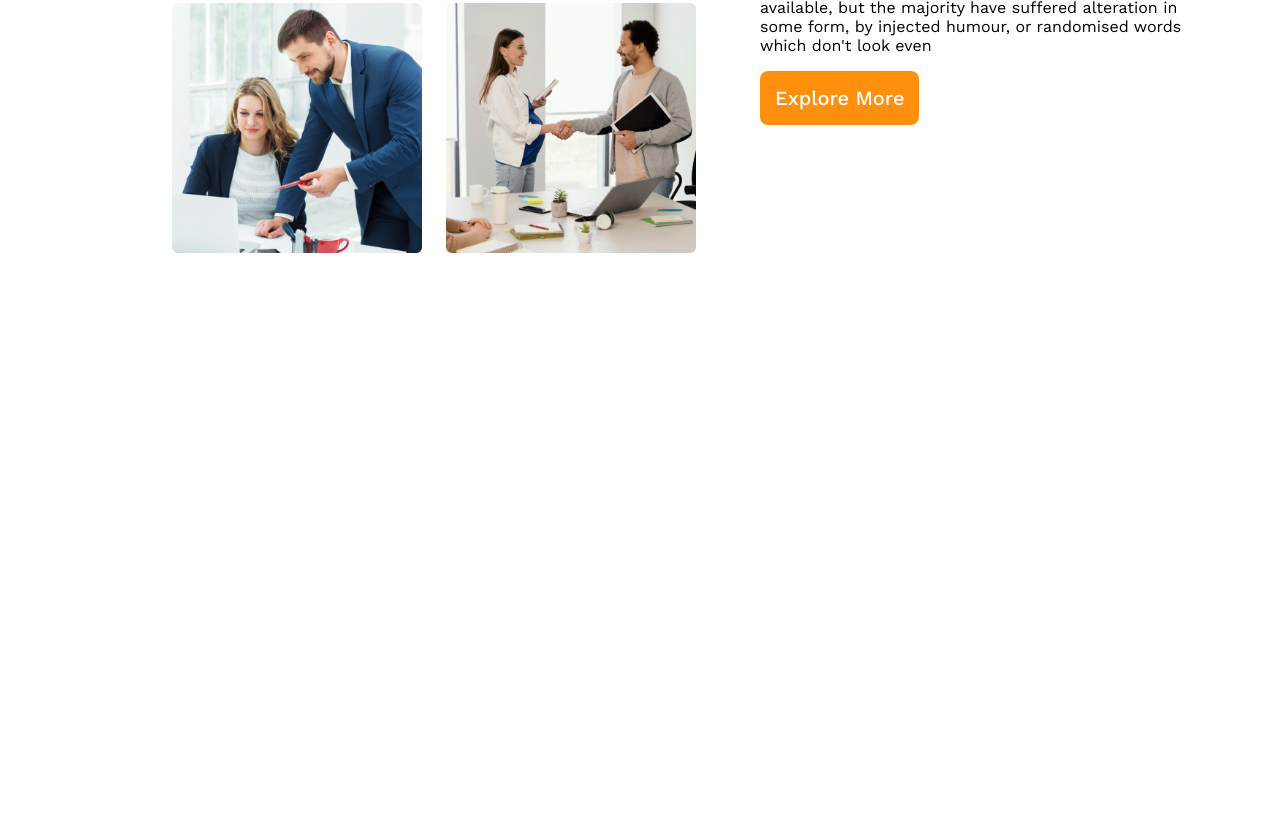
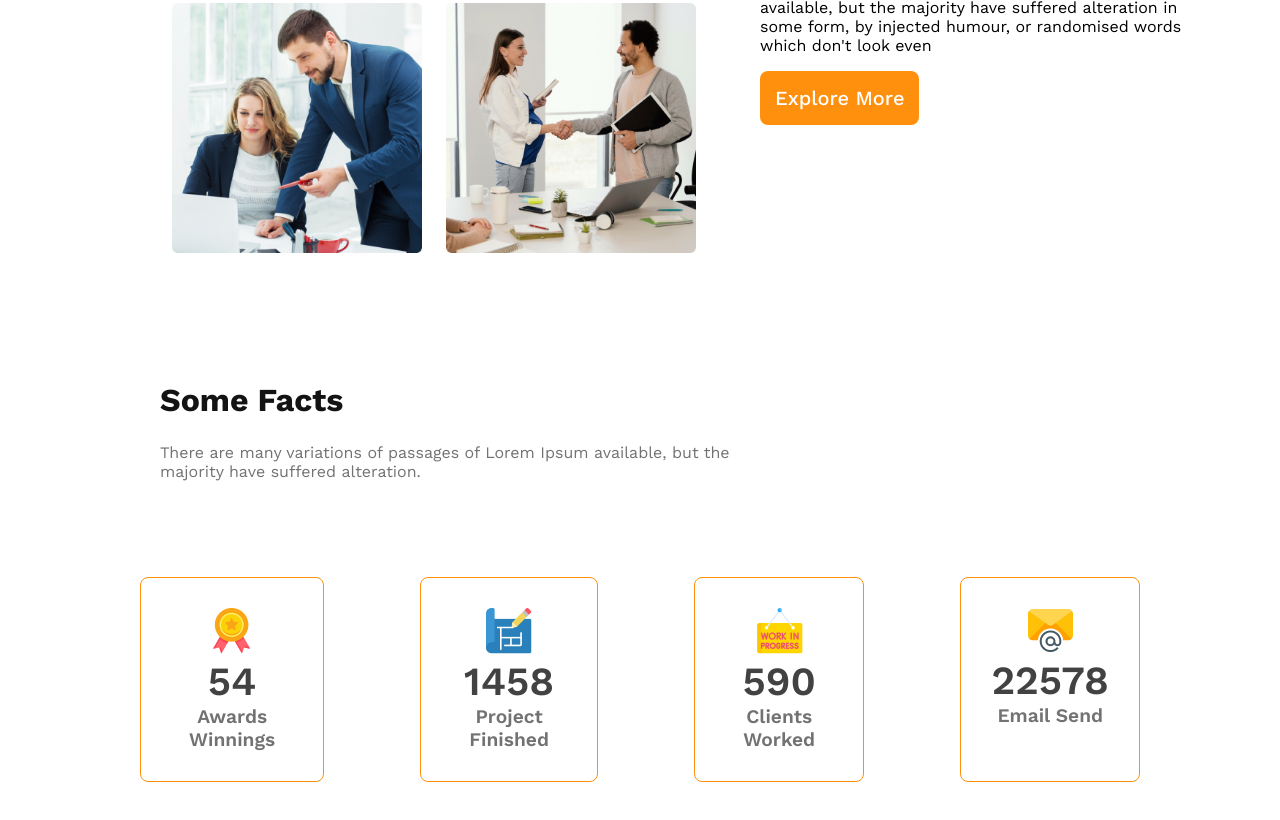
Before and after one commit to anfal11/g3-architect-website, a plain HTML site: page index.html in a window 1280 px wide. Shown: the part 1270-2090 px from the top of the page. Before the commit the page ends 1603 px from the top, so only its background shows below. Drawn offline with nearby package versions, Linux system fonts and the light colour scheme.

Commit message:
facts section done

```diff
--- a/index.html
+++ b/index.html
@@ -48,6 +48,43 @@
         </section>
         <!-- Team features section End -->
 
+        <!-- Features section start -->
+        <section class="features-container">
+
+        </section>
+        <!-- Features section end -->
+
+        <!-- Facts Section Start -->
+        <section class="facts-container">
+            <h3>Some Facts</h3>
+            <p>There are many variations of passages of Lorem Ipsum available, but the majority have suffered alteration.</p>
+        </section>
+        <section>
+            <div class="facts-card-container">
+                <!-- .cards*4>img+h2.card-stats+p.card-title -->
+                <div class="cards">
+                    <img src="./images/icons/ribon.png" alt="">
+                    <h2 class="card-stats">54</h2>
+                    <p class="card-title">Awards Winnings</p>
+                </div>
+                <div class="cards">
+                    <img src="./images/icons/projects.png" alt="">
+                    <h2 class="card-stats">1458</h2>
+                    <p class="card-title">Project Finished</p>
+                </div>
+                <div class="cards">
+                    <img src="./images/icons/customers.png" alt="">
+                    <h2 class="card-stats">590</h2>
+                    <p class="card-title">Clients Worked</p>
+                </div>
+                <div class="cards">
+                    <img src="./images/icons/email.png" alt="">
+                    <h2 class="card-stats">22578</h2>
+                    <p class="card-title">Email Send</p>
+                </div>
+            </div>
+        </section>
+        <!--  Facts Section End -->
     </main>
 
     <footer>
--- a/styles/style.css
+++ b/styles/style.css
@@ -9,7 +9,7 @@
     box-sizing: border-box;
 }
 
-.btn-primary{
+.btn-primary {
     background: #FF900E;
     color: #fff;
     padding: 10px 20px;
@@ -21,178 +21,255 @@
     text-align: center;
     padding: 15px;
 }
+
 /* Header styles */
 header {
     background: rgba(255, 144, 14, 0.10);
 }
-nav{
+
+nav {
     display: flex;
     justify-content: space-around;
     align-items: center;
     padding-top: 30px;
 }
-.nav-title{
-    color:  #131313;
+
+.nav-title {
+    color: #131313;
     font-size: 2.8rem;
     font-weight: 700;
 }
-nav > ul{
+
+nav>ul {
     display: flex;
 }
+
 nav li {
     list-style: none;
     padding: 1rem 1rem;
 }
 
-nav li a{
+nav li a {
     text-decoration: none;
     color: #424242;
     font-size: 1rem;
     font-weight: 500;
 }
 
-h3{
+h3 {
     padding-top: 1rem;
 }
 
 /* Banner section style  */
-.banner{
+.banner {
     margin-top: 80px;
     padding-bottom: 50px;
     max-width: 900px;
     margin: 0 auto;
 }
-.banner-content{
+
+.banner-content {
     text-align: center;
     padding-bottom: 2rem;
     padding-top: 2rem;
 }
-.banner-title{
-    color:  #131313;
+
+.banner-title {
+    color: #131313;
     margin-bottom: 10px;
     font-size: 4rem;
     font-weight: 700;
 }
-.banner-description{
+
+.banner-description {
     color: #727272;
     margin-bottom: 10px;
     font-size: 1rem;
     font-weight: 400;
 }
-.banner img{
+
+.banner img {
     width: 100%;
 }
 
-main{
+main {
     max-width: 1440px;
     margin: 5rem auto;
 }
 
 /* Team features section */
 
-.team-container{
+.team-container {
     margin: 0 80px;
     display: flex;
     align-items: center;
 }
-.image-content{
+
+.image-content {
     display: grid;
     grid-template-columns: repeat(2, 1fr);
     gap: 1.5rem;
     margin-left: 5.75rem;
 }
-.image-content >img{
+
+.image-content>img {
     width: 15.625rem;
 }
-.team-content{
+
+.team-content {
     padding-left: 4rem;
 }
 
-.quick-list{
+.quick-list {
     color: #727272;
     font-size: 2.8rem;
     font-weight: 500;
 }
-.of-our{
+
+.of-our {
     color: #131313;
     font-size: 2.8rem;
     font-weight: 700;
 }
-.team-content h1{
+
+.team-content h1 {
     color: #FF900E;
     font-size: 2.8rem;
     font-weight: 700;
     padding-bottom: 1rem;
 }
-.team-content p{
 
+.team-content p {
     padding-bottom: 1rem;
+}
+
+/* Facts style */
+.facts-container {
+    max-width: 37.5rem;
+    padding-top: 7rem;
+    margin-left: 10rem;
+}
+
+.facts-container h3 {
+    color: #131313;
+    font-size: 2rem;
+    font-weight: 700;
+    padding-bottom: 1.5rem;
+}
+
+.facts-container p {
+    color: #727272;
+    font-size: 1rem;
+    font-weight: 400;
+}
+
+.facts-card-container {
+    padding-top: 6rem;
+    display: flex;
+    justify-content: space-around;
+    max-width: 1000px;
+    margin: 0 auto;
+    gap: 6rem;
+}
+
+.facts-card-container .cards {
+    border-radius: 8px;
+    border: 1px solid #FF900E;
+    padding: 30px 30px;
+    text-align: center;
+}
+
+.card-stats {
+    color: #424242;
+    font-size: 2.5rem;
+    font-weight: 600;
+}
+
+.card-title {
+    color: #727272;
+    font-size: 1.2rem;
+    font-weight: 600;
 }
 
 /* Responsive Design using tailwin breakpoints */
 /* https://tailwindcss.com/docs/responsive-design */
 /*Design for small devices*/
 @media screen and (max-width: 640px) {
-    nav{
+    nav {
         flex-direction: column;
     }
-    .nav-title{
-        color:  #131313;
+
+    .nav-title {
+        color: #131313;
         font-size: 2.8rem;
         font-weight: 700;
     }
+
     .team-container {
         flex-direction: column;
     }
 
-    .of-our, .quick-list, .team-content h1 {
+    .of-our,
+    .quick-list,
+    .team-content h1 {
         font-size: 1.8rem;
     }
+
     .team-content {
         padding-left: 1rem;
         text-align: center;
     }
-    .team-content h1{
+
+    .team-content h1 {
         padding-top: 2rem;
     }
 
     .image-content {
         grid-template-columns: repeat(1, 1fr);
     }
-    .image-content{
+
+    .image-content {
         max-width: 1000px;
         margin: 0 auto;
     }
 }
+
 /* Design for medium devices*/
 @media screen and (min-width: 640px) and (max-width: 768px) {
-    nav{
+    nav {
         flex-direction: column;
     }
-    .nav-title{
-        color:  #131313;
+
+    .nav-title {
+        color: #131313;
         font-size: 2.8rem;
         font-weight: 700;
     }
+
     .team-container {
         flex-direction: column;
     }
 
-    .of-our, .quick-list, .team-content h1 {
+    .of-our,
+    .quick-list,
+    .team-content h1 {
         font-size: 1.8rem;
     }
+
     .team-content {
         padding-left: 1rem;
         text-align: center;
     }
-    .team-content h1{
+
+    .team-content h1 {
         padding-top: 2rem;
     }
 
     .image-content {
         grid-template-columns: repeat(1, 1fr);
     }
-    .image-content{
+
+    .image-content {
         max-width: 1000px;
         margin: 0 auto;
     }
@@ -205,14 +282,18 @@ padding-bottom: 1rem;
         flex-direction: column;
     }
 
-    .of-our, .quick-list, .team-content h1 {
+    .of-our,
+    .quick-list,
+    .team-content h1 {
         font-size: 1.8rem;
     }
+
     .team-content {
         padding-left: 1rem;
         text-align: center;
     }
-    .team-content h1{
+
+    .team-content h1 {
         padding-top: 2rem;
     }
 
```
Lines whose indentation alone changed are shown as unchanged.
